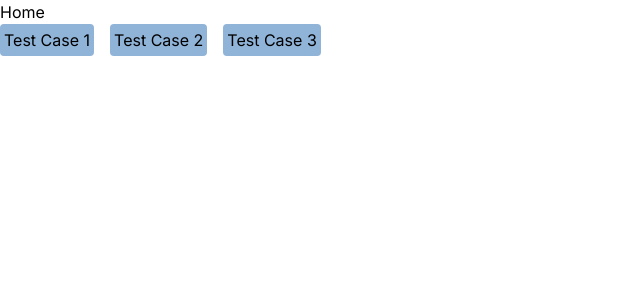
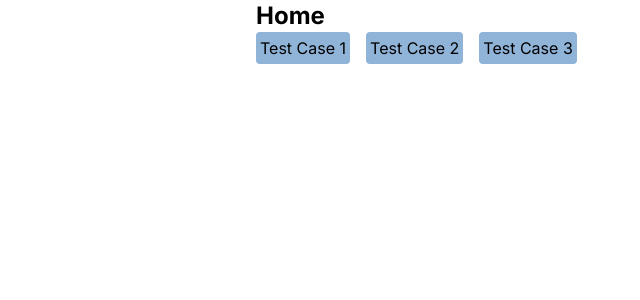
Before and after one commit to asliceofpizza007/fe-pretest, a Next.js app: page / in a window 1280 px wide. Shown: the top 300 px of the page, without its empty margins (0-640 px from the left). Built offline with nearby package versions, Linux system fonts and the light colour scheme.

Commit message:
[style] adjust root page style

```diff
--- a/src/app/page.tsx
+++ b/src/app/page.tsx
@@ -1,11 +1,9 @@
 import Link from "next/link";
-
-import { Button } from "@/components";
 
 export default function Home() {
   return (
-    <section className="w-full">
-      <h1>Home</h1>
+    <section className="w-full px-4 xl:m-auto xl:w-[800px]">
+      <h1 className="font-bold text-2xl">Home</h1>
       <div className="flex items-center gap-4">
         <Link
           className="rounded bg-au-primary p-1"
```
